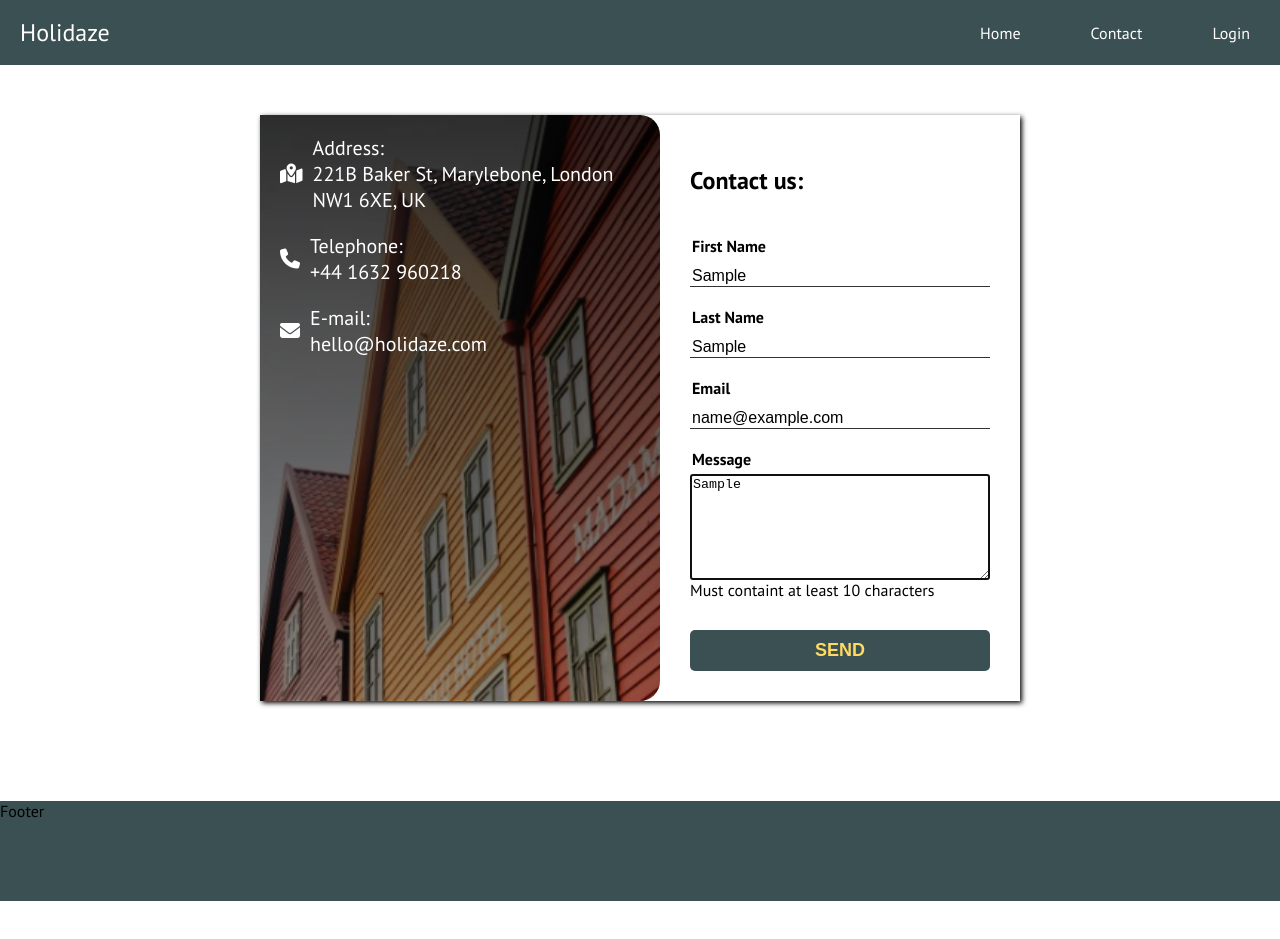
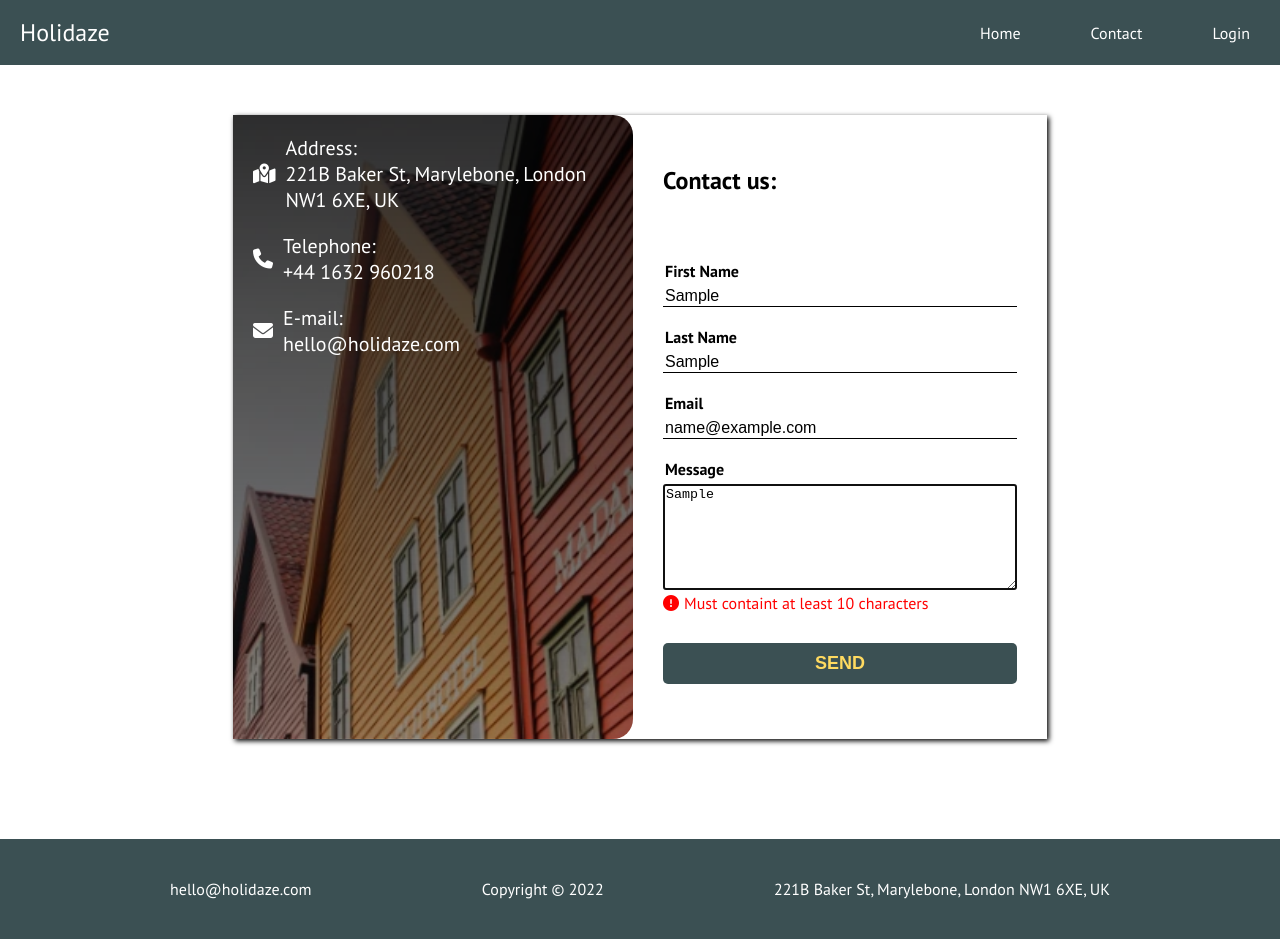
Before and after one commit to Noroff-FEU-Assignments/project-exam-2-Andstyv, a React (Create React App) app: page /contact in a window 1280 px wide. Both pictures are taken after typing "Sample", "Sample", "name@example.com", "Sample" into the empty fields and a click on the button "SEND". Before the commit the page ends 901 px from the top, so only its background shows below. Built offline with nearby package versions, Linux system fonts and the light colour scheme.

Commit message:
Fixed form- and footer styles

```diff
--- a/src/components/contact/ContactForm.jsx
+++ b/src/components/contact/ContactForm.jsx
@@ -2,23 +2,7 @@ import { yupResolver } from "@hookform/resolvers/yup";
 import { useForm } from "react-hook-form";
 import axios from "axios";
 import { contactSchema as schema } from "../validation/schemas";
-import styled from "styled-components";
-
-const StyledContactFormInput = styled.input`
-  border: none;
-  border-bottom: 1px solid #333;
-  margin-top: 10px;
-  font-size: 16px;
-`;
-
-const StyledContactFormContainer = styled.div`
-  display: flex;
-  flex-direction: column;
-  margin-top: 20px;
-  @media (min-width: 768px) {
-    min-width: 300px;
-  }
-`;
+import { StyledContactFormContainer, StyledContactFormInput, StyledLoginFieldset } from "../forms/forms.styles";
 
 export function ContactForm() {
   const {
@@ -51,53 +35,57 @@ export function ContactForm() {
     <div style={{ padding: "30px" }}>
       <h2>Contact us:</h2>
       <form onSubmit={handleSubmit(onSubmit)} style={{ display: "flex", flexDirection: "column", justifyContent: "center", alignItems: "center" }}>
-        <div style={{ display: "flex", flexDirection: "column", width: "100%" }}>
+        <StyledLoginFieldset style={{ boxShadow: "none", width: "100%" }}>
           <StyledContactFormContainer>
             <label htmlFor="firstname" style={{ fontWeight: "bold", paddingLeft: "2px" }}>
               First Name
             </label>
             <StyledContactFormInput {...register("firstname")} id="firstname" placeholder="John" />
-            {errors.firstname && <span id="contact-error">{errors.firstname.message}</span>}
+            {errors.firstname && (
+              <div id="form-error">
+                <i class="fas fa-exclamation-circle"></i>
+                {errors.firstname.message}
+              </div>
+            )}
           </StyledContactFormContainer>
           <StyledContactFormContainer>
             <label htmlFor="lastname" style={{ fontWeight: "bold", paddingLeft: "2px" }}>
               Last Name
             </label>
             <StyledContactFormInput {...register("lastname")} id="lastname" placeholder="Doe" />
-            {errors.lastname && <span id="contact-error">{errors.lastname.message}</span>}
+            {errors.lastname && (
+              <div id="form-error">
+                <i class="fas fa-exclamation-circle"></i>
+                {errors.lastname.message}
+              </div>
+            )}
           </StyledContactFormContainer>
           <StyledContactFormContainer>
             <label htmlFor="email" style={{ fontWeight: "bold", paddingLeft: "2px" }}>
               Email
             </label>
             <StyledContactFormInput {...register("email")} id="email" placeholder="john.doe@mail.com" />
-            {errors.email && <span id="contact-error">{errors.email.message}</span>}
+            {errors.email && (
+              <div id="form-error">
+                <i class="fas fa-exclamation-circle"></i>
+                {errors.email.message}
+              </div>
+            )}
           </StyledContactFormContainer>
           <StyledContactFormContainer>
             <label htmlFor="message" style={{ fontWeight: "bold", paddingLeft: "2px", paddingBottom: "5px" }}>
               Message
             </label>
             <textarea {...register("message")} id="message" style={{ minHeight: "100px" }} />
-            {errors.message && <span id="contact-error">{errors.message.message}</span>}
+            {errors.message && (
+              <div id="form-error">
+                <i class="fas fa-exclamation-circle"></i>
+                {errors.message.message}
+              </div>
+            )}
           </StyledContactFormContainer>
-          <button
-            style={{
-              marginTop: "30px",
-              padding: "10px",
-              background: "#",
-              border: "none",
-              borderRadius: "5px",
-              backgroundColor: "#3b5053",
-              color: "#ffda60",
-              fontWeight: "bold",
-              textTransform: "uppercase",
-              fontSize: "18px",
-              cursor: "pointer",
-            }}
-          >
-            Send
-          </button>
-        </div>
+          <button>Send</button>
+        </StyledLoginFieldset>
       </form>
     </div>
   );
--- /dev/null
+++ b/src/components/forms/forms.styles.js
@@ -0,0 +1,54 @@
+import styled from "styled-components";
+
+export const StyledLoginFieldset = styled.fieldset`
+  border-radius: 10px;
+  padding: 25px;
+  box-shadow: 5px 5px 10px 2px rgba(0, 0, 0, 0.25);
+  border: none;
+  display: flex;
+  flex-direction: column;
+
+  input {
+    border: none;
+    border-bottom: 1px solid #000;
+    font-size: 16px;
+    margin-top: 5px;
+  }
+
+  button {
+    margin-top: 30px;
+    padding: 10px;
+    border: none;
+    border-radius: 5px;
+    background-color: #3b5053;
+    color: #ffda60;
+    font-weight: bold;
+    text-transform: uppercase;
+    font-size: 18px;
+    cursor: pointer;
+  }
+  #form-error {
+    color: red;
+    margin-top: 3px;
+
+    i {
+      margin-right: 5px;
+    }
+  }
+`;
+
+export const StyledContactFormInput = styled.input`
+  border: none;
+  border-bottom: 1px solid #333;
+  margin-top: 10px;
+  font-size: 16px;
+`;
+
+export const StyledContactFormContainer = styled.div`
+  display: flex;
+  flex-direction: column;
+  margin-top: 20px;
+  @media (min-width: 768px) {
+    min-width: 300px;
+  }
+`;
--- a/src/components/home/HomePage.jsx
+++ b/src/components/home/HomePage.jsx
@@ -3,7 +3,6 @@ import { useFetchData } from "../../hooks/useFetchData";
 import { ACCOMMODATIONS_SEARCH_URL } from "../../constants/api";
 import Hero from "./hero/Hero";
 import HomeSection from "./HomeSection";
-import Footer from "../layout/Footer";
 import { SkeletonSearch } from "../search/SkeletonSearch";
 
 export function HomePage() {
@@ -15,7 +14,6 @@ export function HomePage() {
         <Hero />
         <SkeletonSearch />
         <HomeSection />
-        <Footer />
       </div>
     );
   }
--- a/src/components/layout/Footer.jsx
+++ b/src/components/layout/Footer.jsx
@@ -6,10 +6,49 @@ const StyledFooter = styled.footer`
   background: #3b5053;
   flex-shrink: 0;
   margin-top: 100px;
+  display: flex;
+  flex-direction: row;
+
+  @media only screen and (min-width: 768px) {
+    flex-direction: row;
+    justify-content: center;
+  }
+`;
+
+const StyledFooterMainDiv = styled.div`
+  display: flex;
+  flex-direction: column;
+  align-items: center;
+  flex-grow: 1;
+  height: 100%;
+  justify-content: space-around;
+  max-width: 940px;
+  align-self: center;
+  color: #fff;
+
+  @media only screen and (min-width: 768px) {
+    flex-direction: row;
+    margin: 0 20px;
+    justify-content: space-between;
+  }
 `;
 
 function Footer() {
-  return <StyledFooter>Footer</StyledFooter>;
+  return (
+    <StyledFooter>
+      <StyledFooterMainDiv>
+        <div class="footer__left">
+          <div class="footer__contact">hello@holidaze.com</div>
+        </div>
+        <div class="footer__mid">
+          <div class="footer__copyright">Copyright © 2022</div>
+        </div>
+        <div class="footer__right">
+          <div class="footer__address">221B Baker St, Marylebone, London NW1 6XE, UK</div>
+        </div>
+      </StyledFooterMainDiv>
+    </StyledFooter>
+  );
 }
 
 export default Footer;
--- a/src/components/login/LoginForm.jsx
+++ b/src/components/login/LoginForm.jsx
@@ -6,44 +6,7 @@ import { useNavigate } from "react-router-dom";
 import AuthContext from "../../context/AuthContext";
 import { loginSchema as schema } from "../validation/schemas";
 import { LOGIN_URL as url } from "../../constants/api";
-import styled from "styled-components";
-
-const StyledLoginFieldset = styled.fieldset`
-  border-radius: 10px;
-  padding: 25px;
-  box-shadow: 5px 5px 10px 2px rgba(0, 0, 0, 0.25);
-  border: none;
-  display: flex;
-  flex-direction: column;
-
-  input {
-    border: none;
-    border-bottom: 1px solid #000;
-    font-size: 16px;
-    margin-top: 5px;
-  }
-
-  button {
-    margin-top: 30px;
-    padding: 10px;
-    border: none;
-    border-radius: 5px;
-    background-color: #3b5053;
-    color: #ffda60;
-    font-weight: bold;
-    text-transform: uppercase;
-    font-size: 18px;
-    cursor: pointer;
-  }
-  #form-error {
-    color: red;
-    margin-top: 3px;
-
-    i {
-      margin-right: 5px;
-    }
-  }
-`;
+import { StyledLoginFieldset } from "../forms/forms.styles";
 
 export function LoginForm() {
   const [loginError, setLoginError] = useState(null);
--- a/src/components/search/Search.jsx
+++ b/src/components/search/Search.jsx
@@ -2,6 +2,7 @@ import { yupResolver } from "@hookform/resolvers/yup";
 import { useState } from "react";
 import { useForm } from "react-hook-form";
 import {
+  StyledSearchDiv,
   StyledSearchForm,
   StyledSearchFormBtn,
   StyledSearchFormDiv,
@@ -77,7 +78,7 @@ export function Search({ data, loading }) {
 
   return (
     <>
-      <div style={{ display: "flex", flexDirection: "column", margin: "0 20px", alignItems: "center" }}>
+      <StyledSearchDiv>
         <StyledSearchForm onSubmit={handleSubmit(onSubmit)}>
           <StyledSearchFormDiv
             minWidth="200px"
@@ -110,7 +111,7 @@ export function Search({ data, loading }) {
                   filteredResults.slice(0, 10).map((value) => {
                     return (
                       <div key={value.id}>
-                        <div value={value.attributes.title} id={value.id} onClick={() => handleSelect(value)}>
+                        <div className="search-result" value={value.attributes.title} id={value.id} onClick={() => handleSelect(value)}>
                           {value.attributes.title}
                         </div>
                       </div>
@@ -141,7 +142,7 @@ export function Search({ data, loading }) {
           </StyledSearchFormDiv>
           <StyledSearchFormBtn>Search</StyledSearchFormBtn>
         </StyledSearchForm>
-      </div>
+      </StyledSearchDiv>
     </>
   );
 }
--- a/src/components/search/SkeletonSearch.js
+++ b/src/components/search/SkeletonSearch.js
@@ -1,11 +1,11 @@
 import Skeleton from "react-loading-skeleton";
 import "react-loading-skeleton/dist/skeleton.css";
-import { StyledSearchForm, StyledSearchFormBtn, StyledSearchFormDiv } from "./search.styles";
+import { StyledSearchDiv, StyledSearchForm, StyledSearchFormBtn, StyledSearchFormDiv } from "./search.styles";
 
 export function SkeletonSearch() {
   return (
     <>
-      <div style={{ display: "flex", flexDirection: "column", margin: "0 20px", alignItems: "center", textAlign: "left" }}>
+      <StyledSearchDiv style={{ textAlign: "start" }}>
         <StyledSearchForm>
           <StyledSearchFormDiv
             minWidth="200px"
@@ -35,7 +35,7 @@ export function SkeletonSearch() {
             <Skeleton width={120} height={40}></Skeleton>
           </StyledSearchFormBtn>
         </StyledSearchForm>
-      </div>
+      </StyledSearchDiv>
     </>
   );
 }
--- a/src/components/search/search.styles.js
+++ b/src/components/search/search.styles.js
@@ -1,5 +1,19 @@
 import styled from "styled-components";
 
+export const StyledSearchDiv = styled.div`
+display: flex;
+flex-direction: column,
+margin: 0 20px;
+align-items: center;
+width: 90%;
+max-width: 400px;
+
+@media only screen and (min-width: 768px) {
+  width: auto;
+  max-width: 100%;
+}
+
+`;
 export const StyledSearchForm = styled.form`
   display: grid;
   grid-template-columns: 1fr 1fr 80px;
@@ -49,8 +63,19 @@ export const StyledSearchFormResults = styled.div`
   box-shadow: 5px 5px 10px 2px rgba(0, 0, 0, 0.25);
   text-align: start;
 
+  .search-result {
+    width: auto;
+    padding: 10px;
+    border-top: 1px solid #000;
+
+    :hover {
+      background-color: #ffda60;
+      cursor: pointer;
+    }
+  }
+
   div {
-    margin: 25px 0 20px 25px;
+    margin: 0;
   }
 `;
 
```
